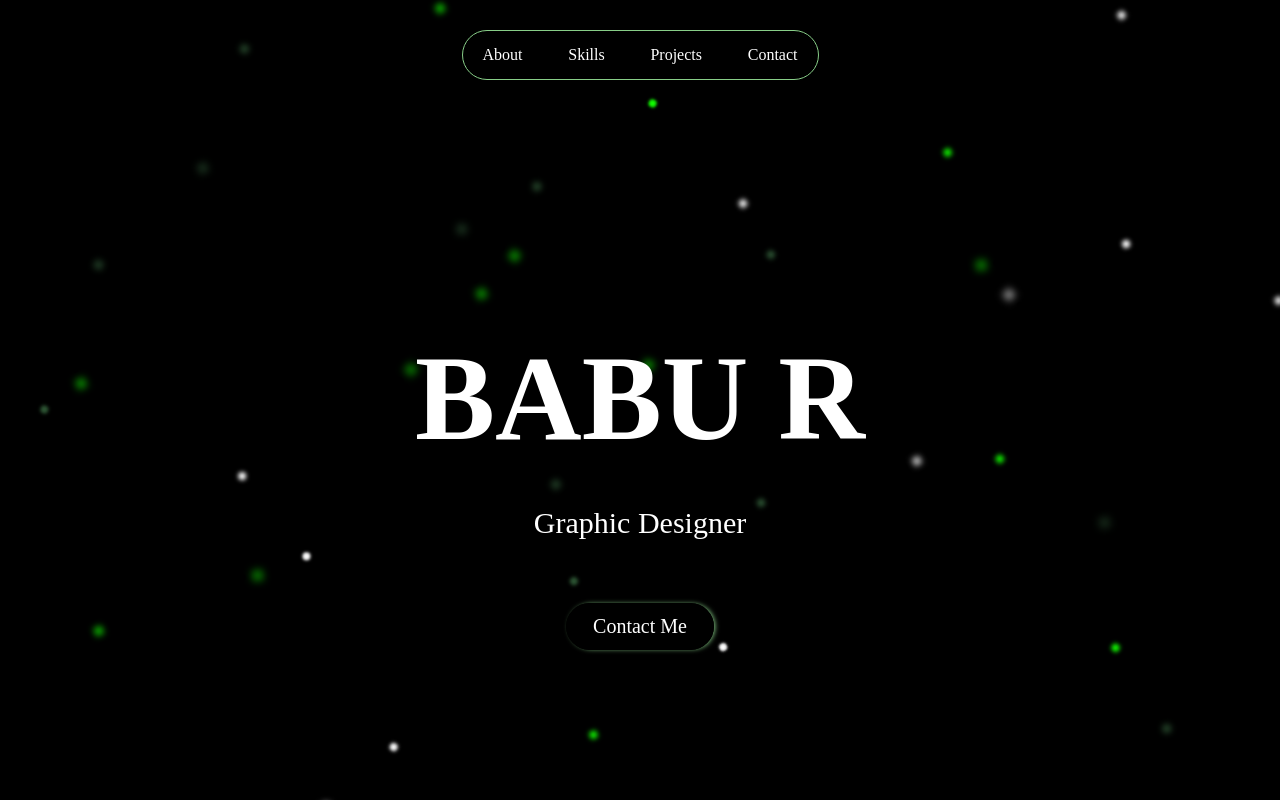
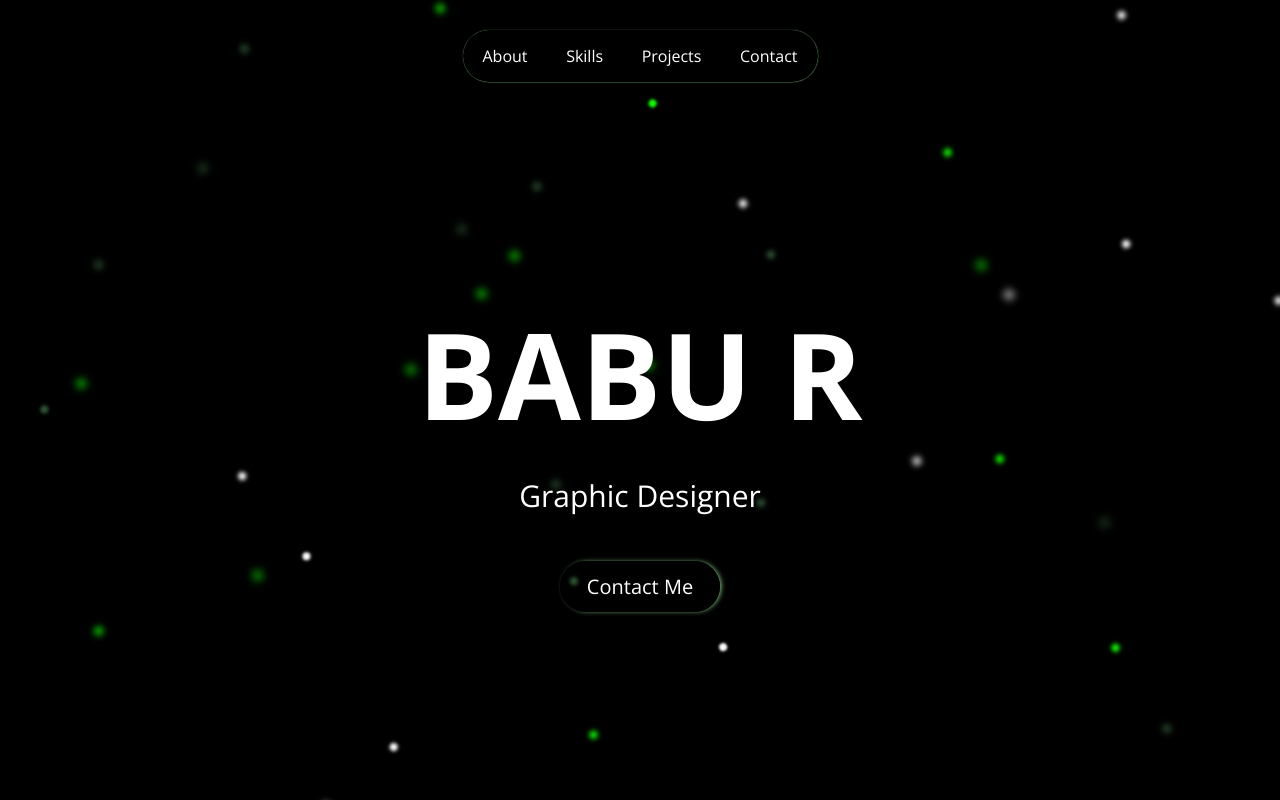
Before and after one commit to Chandeeshsaranb/Chandeeshsaranb.github.io, a plain HTML site: page index.html in a window 1280 px wide. Shown: the top 800 px of the page. Drawn offline with nearby package versions, Linux system fonts and the light colour scheme.

Commit message:
fix : font-style

```diff
--- a/style.css
+++ b/style.css
@@ -1,3 +1,4 @@
+@import url('https://fonts.googleapis.com/css2?family=Inter:ital,opsz,wght@0,14..32,100..900;1,14..32,100..900&family=Open+Sans:ital,wght@0,300..800;1,300..800&family=Roboto:ital,wght@0,100..900;1,100..900&display=swap');
 @keyframes move {
     100% {
         transform: translate3d(0, 0, 1px) rotate(360deg);
@@ -517,6 +518,13 @@
 *{
     padding: 0px;
     margin: 0px;
+    font-family: "Open Sans", sans-serif;
+  font-optical-sizing: auto;
+  font-weight: 400;
+  font-style: normal;
+  font-variation-settings:
+    "wdth" 100;
+
 }
 body{
     background-color: black;
@@ -548,7 +556,7 @@ header{
     margin: auto;
     margin-top: 30px;
     padding: 15px 20px;
-    border: 0.1px solid rgb(136, 206, 136);
+    box-shadow: 0.1px 0.1px 1px 0.1px rgb(136, 206, 136);
     border-radius: 30px;
     margin-bottom: 50px;
     position: sticky;
@@ -556,7 +564,7 @@ header{
     background-color: black;
 }
 .home{
-    height: 90vh;
+    height: 80vh;
     display: flex;
     justify-content: center;
     align-items: center;
```
